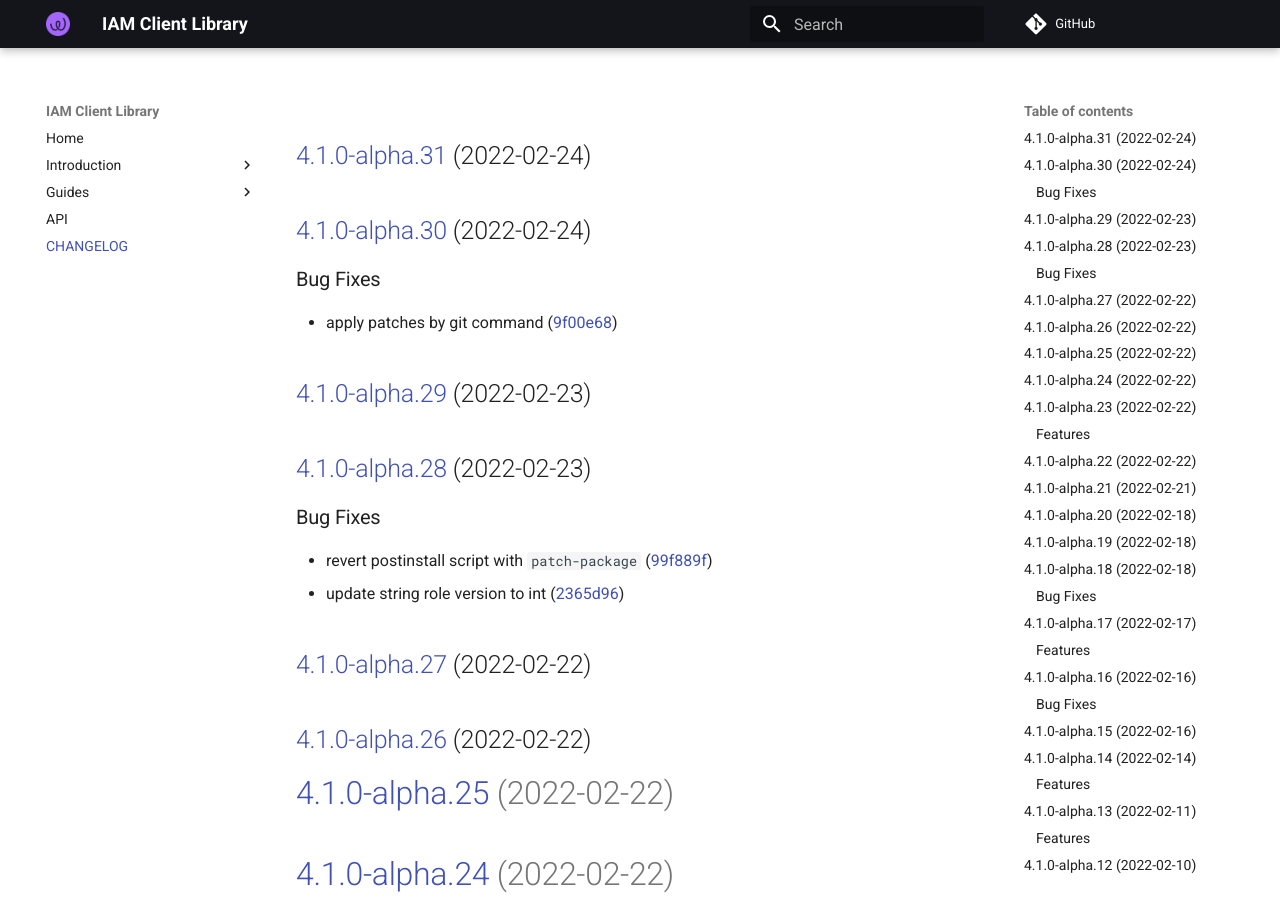
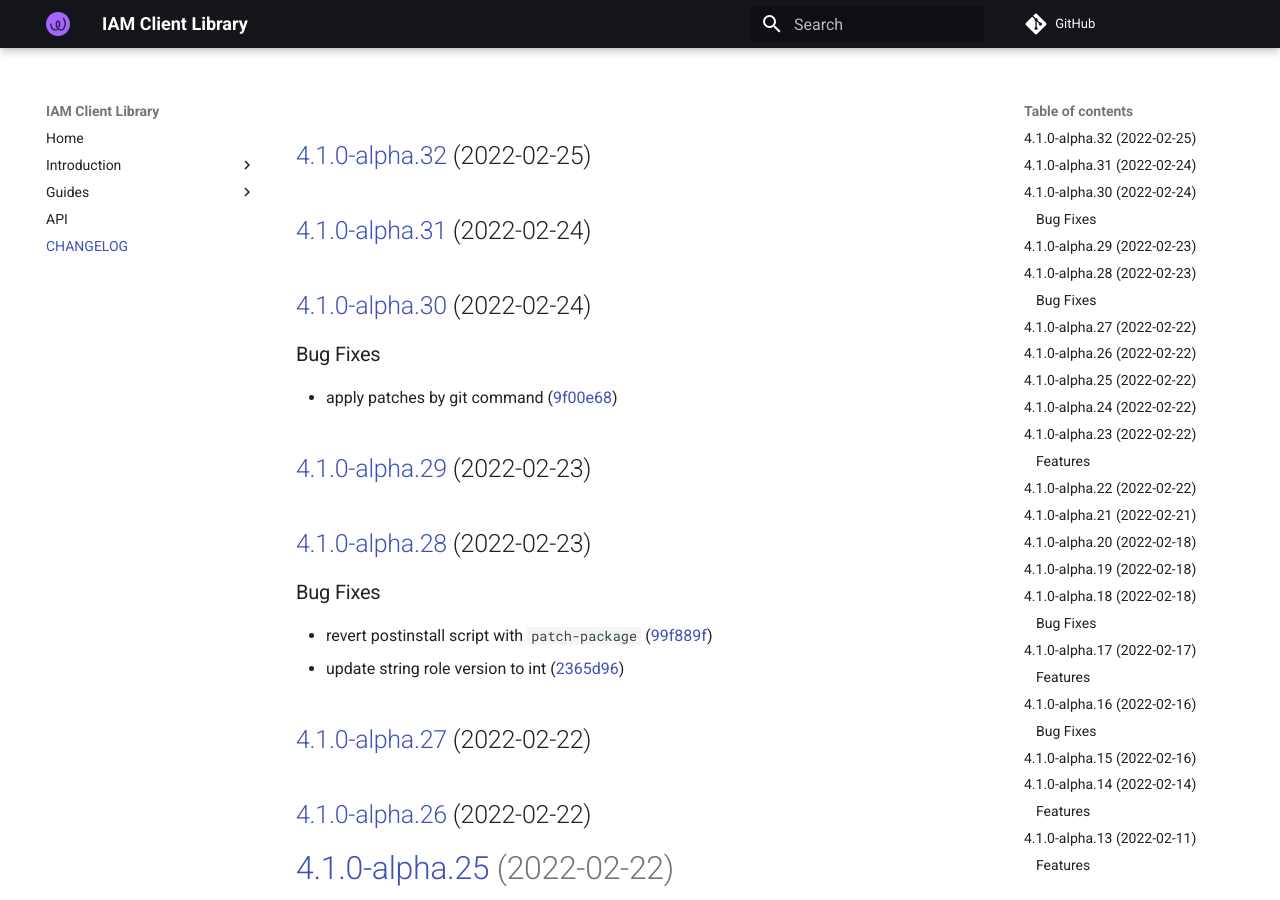
Before and after one commit to energywebfoundation/iam-client-lib, an MkDocs documentation site: the page built from docs/CHANGELOG.md, in a window 1280 px wide and 900 px high. Built offline with MkDocs 1.6.1 and Material for MkDocs 9.7.7, drawn with Linux system fonts in a browser that asks for light colours; comment, search, counter and statistics services are not loaded.

Commit message:
chore(release): 4.1.0-alpha.32 [skip ci]
## [4.1.0-alpha.32](https://github.com/energywebfoundation/iam-client-lib/compare/v4.1.0-alpha.31...v4.1.0-alpha.32) (2022-02-25)

```diff
--- a/docs/CHANGELOG.md
+++ b/docs/CHANGELOG.md
@@ -1,3 +1,5 @@
+## [4.1.0-alpha.32](https://github.com/energywebfoundation/iam-client-lib/compare/v4.1.0-alpha.31...v4.1.0-alpha.32) (2022-02-25)
+
 ## [4.1.0-alpha.31](https://github.com/energywebfoundation/iam-client-lib/compare/v4.1.0-alpha.30...v4.1.0-alpha.31) (2022-02-24)
 
 ## [4.1.0-alpha.30](https://github.com/energywebfoundation/iam-client-lib/compare/v4.1.0-alpha.29...v4.1.0-alpha.30) (2022-02-24)
--- a/package.json
+++ b/package.json
@@ -1,6 +1,6 @@
 {
   "name": "iam-client-lib",
-  "version": "4.1.0-alpha.25",
+  "version": "4.1.0-alpha.32",
   "description": "Library for Decentralized Identity and Access Management",
   "main": "dist/index.js",
   "module": "dist/index.esm.js",
```
